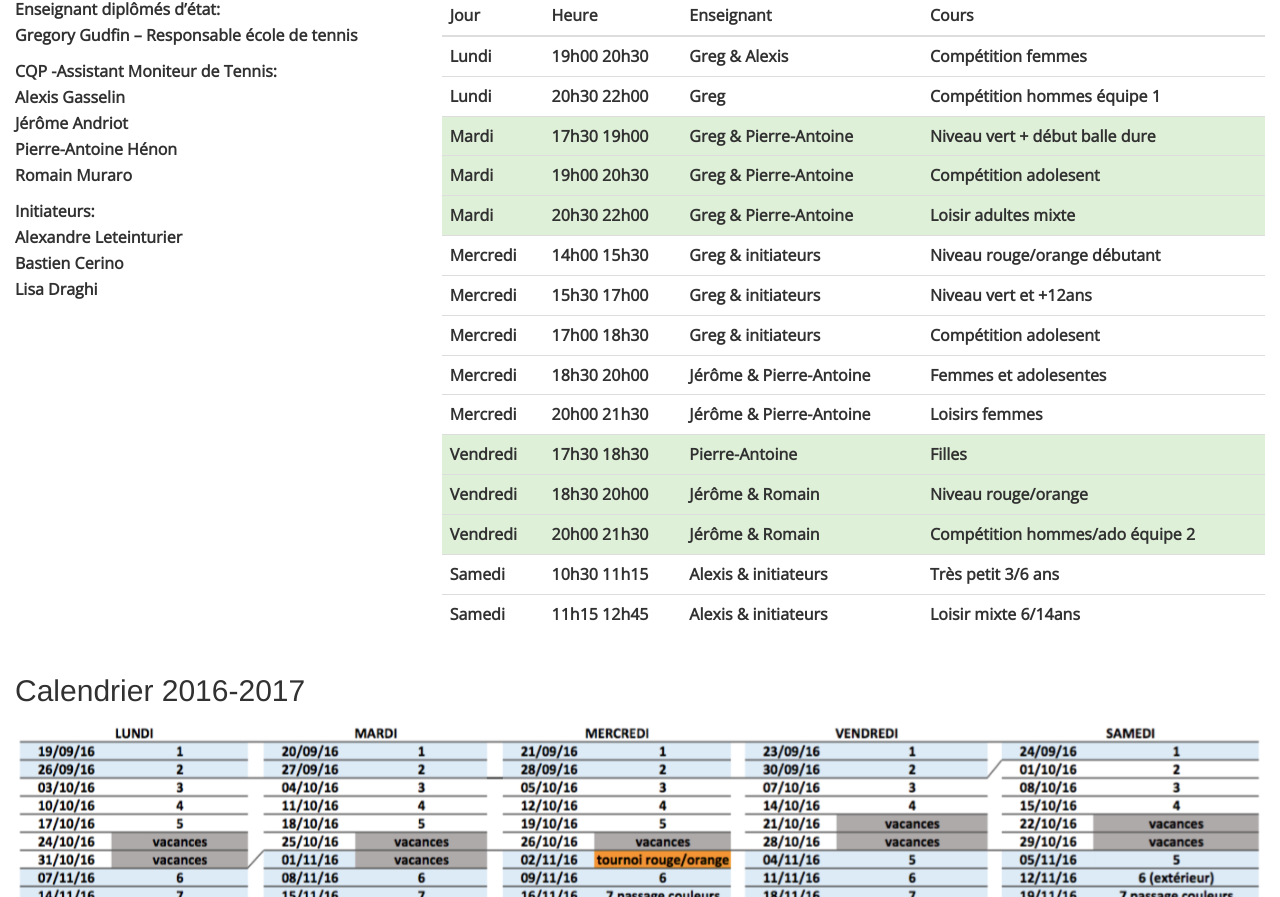
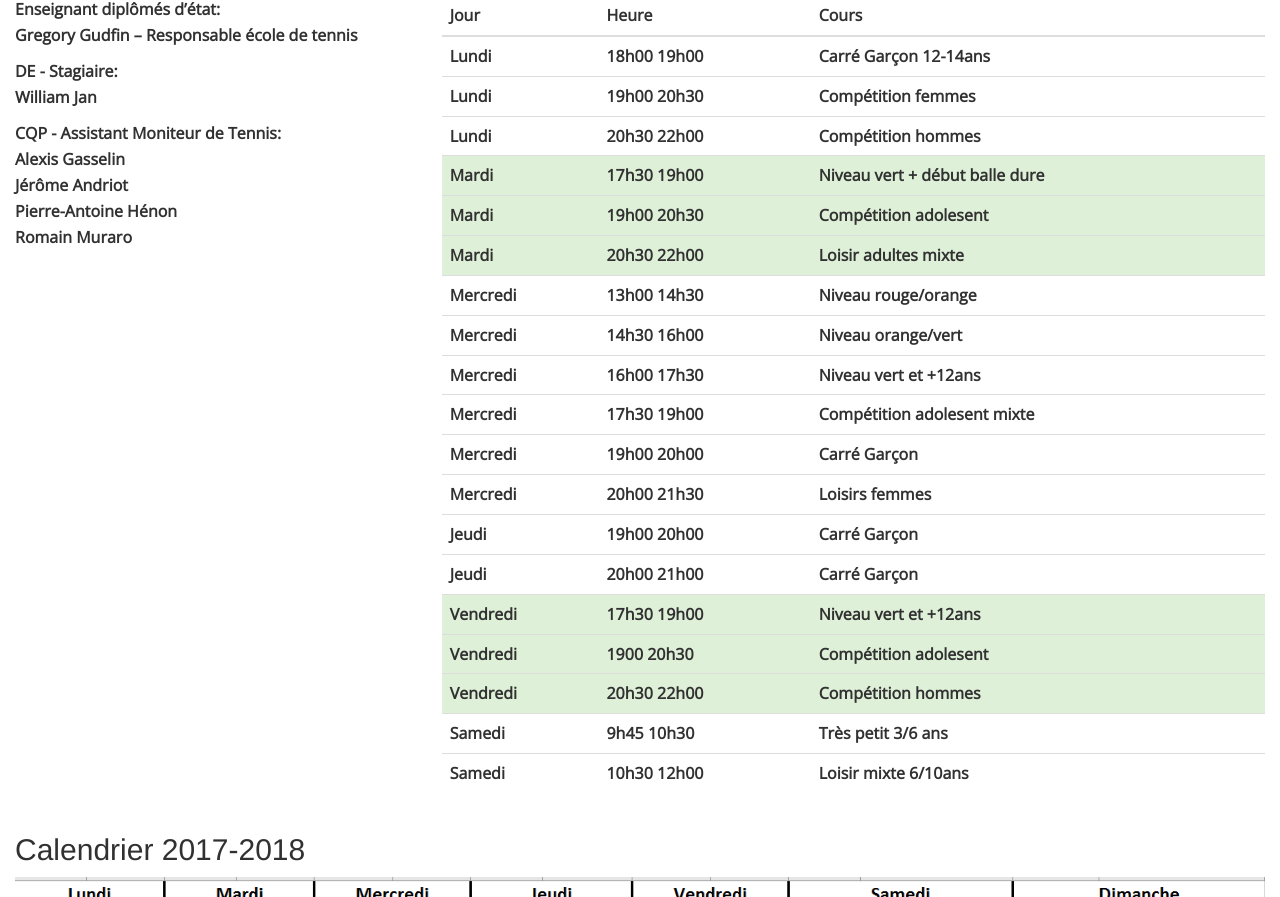
Before and after one commit to odraghi/ampuis-tennis-club, a website: page app/index.html at #!/ecole in a window 1280 px wide. Shown: the part 314-1211 px from the top of the page. Drawn offline with nearby package versions, Linux system fonts and the light colour scheme; some packages are replaced by stand-ins of ours; files that its build step writes are made by us from their sources.

Commit message:
ajout paartenaire tecnifibre et av tennis; tarif , calendrier 2017-2018

```diff
--- a/app/views/ecole.html
+++ b/app/views/ecole.html
@@ -14,21 +14,19 @@
         Gregory Gudfin – Responsable école de tennis
       </p>
       <p>
-        <strong>CQP -Assistant Moniteur de Tennis:</strong><br>
+        <strong>DE - Stagiaire:</strong><br>
+        William Jan
+      </p>
+      <p>
+        <strong>CQP - Assistant Moniteur de Tennis:</strong><br>
         Alexis Gasselin<br>
         Jérôme Andriot<br>
         Pierre-Antoine Hénon<br>
         Romain Muraro
       </p>
-      <p>
-        <strong>Initiateurs:</strong><br>
-       Alexandre Leteinturier<br>
-       Bastien Cerino<br>
-       Lisa Draghi
-      </p>
     </div>
     <div class="col-md-8">
-      <h2>Planning hebdomadaire</h2>
+      <h2>Planning hebdomadaire 2017-2018</h2>
       <table class="table">
         <thead>
           <th>
@@ -38,57 +36,66 @@
             Heure
           </th>
           <th>
-            Enseignant
-          </th>
-          <th>
             Cours
           </th>
         </thead>
         <tbody>
           <tr>
-            <td>Lundi</td><td>19h00 20h30</td><td>Greg & Alexis</td><td>Compétition femmes</td>
+            <td>Lundi</td><td>18h00 19h00</td><td>Carré Garçon 12-14ans</td>
           </tr>
           <tr>
-            <td>Lundi</td><td>20h30 22h00</td><td>Greg</td><td>Compétition hommes équipe 1 </td>
+            <td>Lundi</td><td>19h00 20h30</td><td>Compétition femmes</td>
+          </tr>
+          <tr>
+            <td>Lundi</td><td>20h30 22h00</td><td>Compétition hommes</td>
           </tr>
           <tr class="success">
-            <td>Mardi</td><td>17h30 19h00</td><td>Greg & Pierre-Antoine</td><td>Niveau vert + début balle dure</td>
+            <td>Mardi</td><td>17h30 19h00</td><td>Niveau vert + début balle dure</td>
           </tr>
           <tr class="success">
-            <td>Mardi</td><td>19h00 20h30</td><td>Greg & Pierre-Antoine</td><td>Compétition adolesent</td>
+            <td>Mardi</td><td>19h00 20h30</td><td>Compétition adolesent</td>
           </tr>
           <tr class="success">
-            <td>Mardi</td><td>20h30 22h00</td><td>Greg & Pierre-Antoine</td><td>Loisir adultes mixte</td>
+            <td>Mardi</td><td>20h30 22h00</td><td>Loisir adultes mixte</td>
           </tr>
           <tr>
-            <td>Mercredi</td><td>14h00 15h30</td><td>Greg & initiateurs</td><td>Niveau rouge/orange débutant</td>
+            <td>Mercredi</td><td>13h00 14h30</td><td>Niveau rouge/orange</td>
           </tr>
           <tr>
-            <td>Mercredi</td><td>15h30 17h00</td><td>Greg & initiateurs</td><td>Niveau vert et +12ans</td>
+            <td>Mercredi</td><td>14h30 16h00</td><td>Niveau orange/vert</td>
           </tr>
           <tr>
-            <td>Mercredi</td><td>17h00 18h30</td><td>Greg & initiateurs</td><td>Compétition adolesent</td>
+            <td>Mercredi</td><td>16h00 17h30</td><td>Niveau vert et +12ans</td>
           </tr>
           <tr>
-            <td>Mercredi</td><td>18h30 20h00</td><td>Jérôme & Pierre-Antoine</td><td>Femmes et adolesentes</td>
+            <td>Mercredi</td><td>17h30 19h00</td><td>Compétition adolesent mixte</td>
           </tr>
           <tr>
-            <td>Mercredi</td><td>20h00 21h30</td><td>Jérôme & Pierre-Antoine</td><td>Loisirs femmes</td>
+            <td>Mercredi</td><td>19h00 20h00</td><td>Carré Garçon</td>
+          </tr>
+          <tr>
+            <td>Mercredi</td><td>20h00 21h30</td><td>Loisirs femmes</td>
+          </tr>
+          <tr>
+            <td>Jeudi</td><td>19h00 20h00</td><td>Carré Garçon</td>
+          </tr>
+          <tr>
+            <td>Jeudi</td><td>20h00 21h00</td><td>Carré Garçon</td>
           </tr>
           <tr class="success">
-            <td>Vendredi</td><td>17h30 18h30</td><td>Pierre-Antoine</td><td>Filles</td>
+            <td>Vendredi</td><td>17h30 19h00</td><td>Niveau vert et +12ans</td>
           </tr>
           <tr class="success">
-            <td>Vendredi</td><td>18h30 20h00</td><td>Jérôme & Romain</td><td>Niveau rouge/orange</td>
+            <td>Vendredi</td><td>1900 20h30</td><td>Compétition adolesent</td>
           </tr>
           <tr class="success">
-            <td>Vendredi</td><td>20h00 21h30</td><td>Jérôme & Romain</td><td>Compétition hommes/ado équipe 2 </td>
+            <td>Vendredi</td><td>20h30 22h00</td><td>Compétition hommes</td>
           </tr>
           <tr>
-            <td>Samedi</td><td>10h30 11h15</td><td>Alexis & initiateurs</td><td>Très petit 3/6 ans</td>
+            <td>Samedi</td><td>9h45 10h30</td><td>Très petit 3/6 ans</td>
           </tr>
           <tr>
-            <td>Samedi</td><td>11h15 12h45</td><td>Alexis & initiateurs</td><td>Loisir mixte 6/14ans</td>
+            <td>Samedi</td><td>10h30 12h00</td><td>Loisir mixte 6/10ans</td>
           </tr>
         </tbody>
       </table>
@@ -96,8 +103,8 @@
   </div>
   <div class="row">
     <div class="col-md-12">
-      <h2>Calendrier 2016-2017</h2>
-      <img src="images/calendrier_ecole_2017.png" alt="" class="img-responsive" />
+      <h2>Calendrier 2017-2018</h2>
+      <img src="images/calendrier_ecole_2018.png" alt="" class="img-responsive" />
     </div>
   </div>
 
--- a/app/views/menu.html
+++ b/app/views/menu.html
@@ -24,12 +24,14 @@
           </ul>
         </li>
         <li><a data-toggle="collapse" data-target=".navbar-collapse.in" href="#!/ecole">Ecole</a></li>
-        <li><a data-toggle="collapse" data-target=".navbar-collapse.in" href="#!/tarifs">Tarifs</a></li>
+        <li><a data-toggle="collapse" data-target=".navbar-collapse.in" href="#!/tarifs">Inscriptions</a></li>
         <li><a data-toggle="collapse" data-target=".navbar-collapse.in" href="#!/map">Plan</a></li>
         <li class="dropdown">
           <a href class="dropdown-toggle" data-toggle="dropdown" role="button" aria-haspopup="true" aria-expanded="false">Le Club <span class="caret"></span></a>
           <ul class="dropdown-menu">
             <li><a data-toggle="collapse" data-target=".navbar-collapse.in" href="#!/contacts">Contacts</a></li>
+            <li role="separator" class="divider"></li>
+            <li><a data-toggle="collapse" data-target=".navbar-collapse.in" href="#!/tarifs">Tarifs</a></li>
             <li role="separator" class="divider"></li>
             <li><a data-toggle="collapse" data-target=".navbar-collapse.in" href="#!/president">Mot du Président</a></li>
             <li><a data-toggle="collapse" data-target=".navbar-collapse.in" href="#!/codir">Comité de direction</a></li>
```
Also changed, not shown: app/views/main.html (+23 -1 lines), app/views/partenaires.html (+18 -3 lines), app/views/tarifs.html (+18 -12 lines), app/images/calendrier_ecole_2017.png (deleted), app/images/calendrier_ecole_2018.png (added), app/images/news/ATC-Inscription.jpg (added), app/images/partenaires/avantage_tennis.png (added), app/images/partenaires/tecnifibre_white.png (added), 2 other files.
